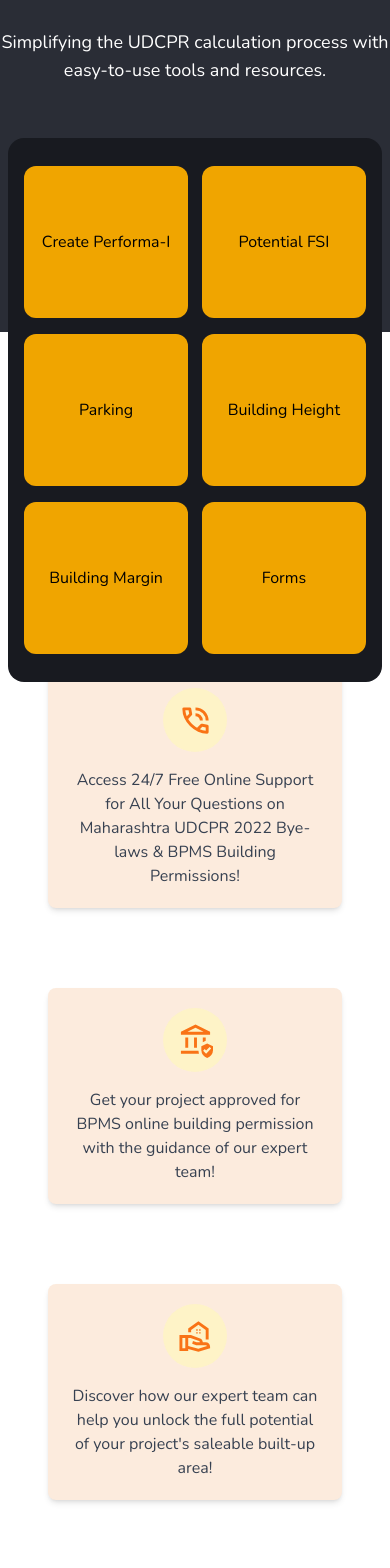
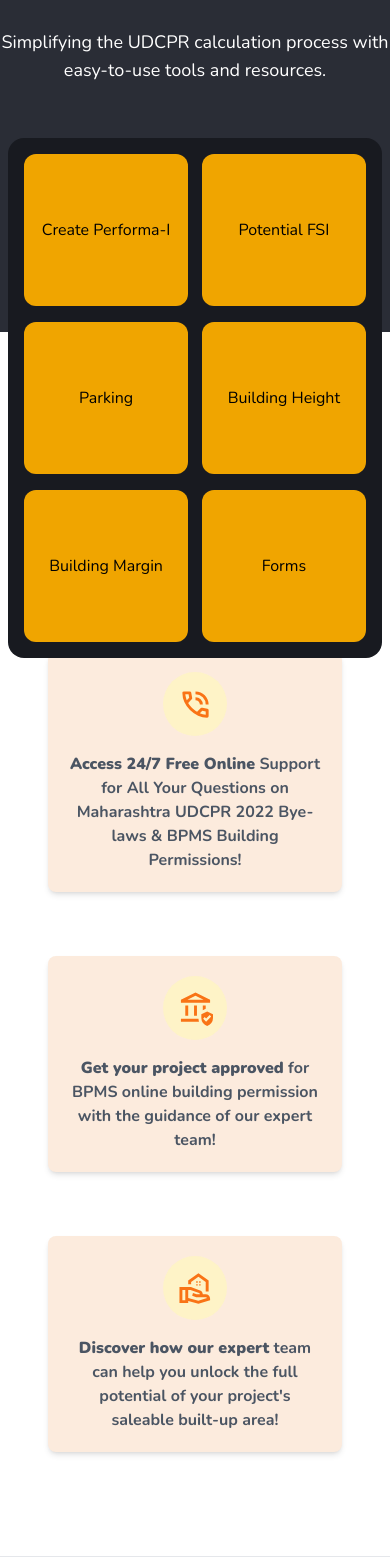
Before and after one commit to caves-infotech/caves-form, a Next.js app in the folder client/: page / in a window 390 px wide. Shown: the part 220-1788 px from the top of the page. Built offline with nearby package versions, Linux system fonts and the light colour scheme; no server answers.

Commit message:
mobile sidebar added

```diff
--- a/client/app/auth/signin/Signin.jsx
+++ b/client/app/auth/signin/Signin.jsx
@@ -34,7 +34,7 @@
       const response = await api.post("/user/signin", formData);
       saveToken(response.data.token);
       toast.success("User Signin Successfully");
-      router.push("/form");
+      router.push("/");
     } catch (err) {
       toast.error(err?.response?.data?.message || "Signin failed");
     }
--- a/client/app/form/Form.jsx
+++ b/client/app/form/Form.jsx
@@ -48,6 +48,7 @@
   function scrollToTop() {
     window.scrollTo({ top: 0, behavior: "smooth" });
   }
+
   return (
     <div className="">
       <Header isScrolled={isScrolled} />
@@ -73,10 +74,10 @@
       }
 
       {isScrolled && (
-        <div className="fixed bottom-8 right-5 sm:right-8 ">
+        <div className="fixed bottom-5 right-5 sm:right-8 ">
         <button
           className={
-            style.colorThree + " animate-bounce p-3 sm:p-5 rounded-full"
+            style.colorThree + " animate-bounce hover:bg-[#F0A500] p-2 sm:p-5 rounded-full"
           }
           onClick={scrollToTop}
         >
--- a/client/app/form/Performa.jsx
+++ b/client/app/form/Performa.jsx
@@ -130,7 +130,10 @@
                 : "sm:pl-[105px] sm:w-7/12 "
             } mt-20`}
           >
+            <div className=" -z-10">
             <Topbar step={step} setStep={setStep} />
+
+            </div>
 
             <div className={` bg-white shadow-2xl rounded-b-xl`}>
               {step === 1 && (
--- a/client/app/page.jsx
+++ b/client/app/page.jsx
@@ -66,9 +66,9 @@
         </section>
 
         {isScrolled && (
-          <div className="fixed bottom-14 right-5 sm:right-8">
+          <div className="fixed bottom-5 right-5 sm:right-8">
             <button
-              className={style.colorThree + " animate-bounce p-3 sm:p-5 rounded-full"}
+              className={style.colorThree + " animate-bounce hover:bg-[#F0A500] p-2 sm:p-5 rounded-full"}
               onClick={scrollToTop}
             >
               <svg
--- a/client/components/NavBox.jsx
+++ b/client/components/NavBox.jsx
@@ -9,20 +9,14 @@
     //     <Box />
 
     // </div>
-    <div className=" sm:m-20 sm:mx-60 m-12 grid grid-flow-row gap-12 text-gray-700 sm:grid-cols-1 md:grid-cols-2 lg:grid-cols-3 xl:grid-cols-4">
-      <Box
-        text={
-          "10+ Pro Tips how to Miximize Saleable Built-Up Area in any Plot or Project"
+    <div className=" sm:m-20 sm:mx-[15%] m-12 grid grid-flow-row gap-8 text-gray-600 font-bold sm:grid-cols-1 md:grid-cols-2 lg:grid-cols-3 xl:grid-cols-4">
+      <div
+        className={
+          style.colorSeven +
+          "  my-4 p-5 hover:text-white text-center fill-orange-500 rounded-lg shadow-md duration-300 hover:bg-[#F0A500] hover:-translate-y-1"
         }
-        svg={
-          //   <svg
-          //     xmlns="http://www.w3.org/2000/svg"
-          //     height="30px"
-          //     viewBox="0 -960 960 960"
-          //     width="30px"
-          //   >
-          //     <path d="M80-120v-720h400v160h400v320h-80v-240H480v80h80v80h-80v80h80v80h-80v80h160v80H80Zm80-80h80v-80h-80v80Zm0-160h80v-80h-80v80Zm0-160h80v-80h-80v80Zm0-160h80v-80h-80v80Zm160 480h80v-80h-80v80Zm0-160h80v-80h-80v80Zm0-160h80v-80h-80v80Zm0-160h80v-80h-80v80ZM800-40v-80h-80v-80h80v-80h80v80h80v80h-80v80h-80ZM640-440v-80h80v80h-80Zm0 160v-80h80v80h-80Z" />
-          //   </svg>
+      >
+        <div className="w-16 h-16 rounded-full flex items-center justify-center mx-auto bg-amber-100 mb-4">
           <svg
             xmlns="http://www.w3.org/2000/svg"
             height="40px"
@@ -31,13 +25,20 @@
           >
             <path d="M480-80q-26 0-47-12.5T400-126q-33 0-56.5-23.5T320-206v-142q-59-39-94.5-103T190-590q0-121 84.5-205.5T480-880q121 0 205.5 84.5T770-590q0 77-35.5 140T640-348v142q0 33-23.5 56.5T560-126q-12 21-33 33.5T480-80Zm-80-126h160v-36H400v36Zm0-76h160v-38H400v38Zm-8-118h58v-108l-88-88 42-42 76 76 76-76 42 42-88 88v108h58q54-26 88-76.5T690-590q0-88-61-149t-149-61q-88 0-149 61t-61 149q0 63 34 113.5t88 76.5Zm88-162Zm0-38Z" />
           </svg>
+        </div>
+        <h4 className="text-md">
+          <b>10+ Pro Tips how to </b> Miximize Saleable Built-Up Area in any Plot or
+          Project
+        </h4>
+      </div>
+
+      <div
+        className={
+          style.colorSeven +
+          "  my-4 p-5 hover:text-white text-center fill-orange-500 rounded-lg shadow-md duration-300 hover:bg-[#F0A500] hover:-translate-y-1"
         }
-      />
-      <Box
-        text={
-          "Access 24/7 Free Online Support for All Your Questions on Maharashtra UDCPR 2022 Bye-laws & BPMS Building Permissions!"
-        }
-        svg={
+      >
+        <div className="w-16 h-16 rounded-full flex items-center justify-center mx-auto bg-amber-100 mb-4">
           <svg
             xmlns="http://www.w3.org/2000/svg"
             height="35px"
@@ -46,13 +47,20 @@
           >
             <path d="M760-480q0-117-81.5-198.5T480-760v-80q75 0 140.5 28.5t114 77q48.5 48.5 77 114T840-480h-80Zm-160 0q0-50-35-85t-85-35v-80q83 0 141.5 58.5T680-480h-80Zm198 360q-125 0-247-54.5T329-329Q229-429 174.5-551T120-798q0-18 12-30t30-12h162q14 0 25 9.5t13 22.5l26 140q2 16-1 27t-11 19l-97 98q20 37 47.5 71.5T387-386q31 31 65 57.5t72 48.5l94-94q9-9 23.5-13.5T670-390l138 28q14 4 23 14.5t9 23.5v162q0 18-12 30t-30 12ZM241-600l66-66-17-94h-89q5 41 14 81t26 79Zm358 358q39 17 79.5 27t81.5 13v-88l-94-19-67 67ZM241-600Zm358 358Z" />
           </svg>
+        </div>
+        <h4 className="text-md">
+          <b>Access 24/7 Free Online</b> Support for All Your Questions on Maharashtra
+          UDCPR 2022 Bye-laws & BPMS Building Permissions!
+        </h4>
+      </div>
+
+      <div
+        className={
+          style.colorSeven +
+          "  my-4 p-5 hover:text-white text-center fill-orange-500 rounded-lg shadow-md duration-300 hover:bg-[#F0A500] hover:-translate-y-1"
         }
-      />
-      <Box
-        text={
-          "Get your project approved for BPMS online building permission with the guidance of our expert team!"
-        }
-        svg={
+      >
+        <div className="w-16 h-16 rounded-full flex items-center justify-center mx-auto bg-amber-100 mb-4">
           <svg
             xmlns="http://www.w3.org/2000/svg"
             height="35px"
@@ -61,21 +69,20 @@
           >
             <path d="M200-280v-280h80v280h-80Zm240 0v-280h80v280h-80ZM80-640v-80l400-200 400 200v80H80Zm179-80h442L480-830 259-720ZM80-120v-80h482q2 21 5 40.5t9 39.5H80Zm600-310v-130h80v90l-80 40ZM800 0q-69-17-114.5-79.5T640-218v-102l160-80 160 80v102q0 76-45.5 138.5T800 0Zm-29-120 139-138-42-42-97 95-39-39-42 43 81 81ZM259-720h442-442Z" />
           </svg>
+        </div>
+        <h4 className="text-md">
+         <b> Get your project approved</b> for BPMS online building permission with the
+          guidance of our expert team!
+        </h4>
+      </div>
+
+      <div
+        className={
+          style.colorSeven +
+          "  my-4 p-5 hover:text-white text-center fill-orange-500 rounded-lg shadow-md duration-300 hover:bg-[#F0A500] hover:-translate-y-1"
         }
-      />
-      <Box
-        text={
-          "Discover how our expert team can help you unlock the full potential of your project's saleable built-up area!"
-        }
-        svg={
-          //   <svg
-          //     xmlns="http://www.w3.org/2000/svg"
-          //     height="35px"
-          //     viewBox="0 -960 960 960"
-          //     width="35px"
-          //   >
-          //     <path d="M480-600 340-740l140-140 140 140-140 140ZM40-160v-160q0-34 23.5-57t56.5-23h131q20 0 38 10t29 27q29 39 71.5 61t90.5 22q49 0 91.5-22t70.5-61q13-17 30.5-27t36.5-10h131q34 0 57 23t23 57v160H640v-91q-35 25-75.5 38T480-200q-43 0-84-13.5T320-252v92H40Zm120-280q-50 0-85-35t-35-85q0-51 35-85.5t85-34.5q51 0 85.5 34.5T280-560q0 50-34.5 85T160-440Zm640 0q-50 0-85-35t-35-85q0-51 35-85.5t85-34.5q51 0 85.5 34.5T920-560q0 50-34.5 85T800-440Z" />
-          //   </svg>
+      >
+        <div className="w-16 h-16 rounded-full flex items-center justify-center mx-auto bg-amber-100 mb-4">
           <svg
             xmlns="http://www.w3.org/2000/svg"
             height="35px"
@@ -84,26 +91,12 @@
           >
             <path d="M760-400v-260L560-800 360-660v60h-80v-100l280-200 280 200v300h-80ZM560-800Zm20 160h40v-40h-40v40Zm-80 0h40v-40h-40v40Zm80 80h40v-40h-40v40Zm-80 0h40v-40h-40v40ZM280-220l278 76 238-74q-5-9-14.5-15.5T760-240H558q-27 0-43-2t-33-8l-93-31 22-78 81 27q17 5 40 8t68 4q0-11-6.5-21T578-354l-234-86h-64v220ZM40-80v-440h304q7 0 14 1.5t13 3.5l235 87q33 12 53.5 42t20.5 66h80q50 0 85 33t35 87v40L560-60l-280-78v58H40Zm80-80h80v-280h-80v280Z" />
           </svg>
-        }
-      />
+        </div>
+        <h4 className="text-md">
+          <b>Discover how our expert</b> team can help you unlock the full potential of
+          your project's saleable built-up area!
+        </h4>
+      </div>
     </div>
   );
 }
-function Box({ text, svg }) {
-  return (
-    //   <div className="bg-red-500 p-5 sm:w-[15%] rounded-md text-wrap">
-    //     10 tips how to achive maximum scalable are for any plot
-    //   </div>
-    <div
-      className={
-        style.colorSeven +
-        "  my-4 p-5 hover:text-white  text-center fill-orange-500 rounded-lg shadow-md duration-300 hover:bg-[#F0A500] hover:-translate-y-1"
-      }
-    >
-      <div className="w-16 h-16 rounded-full flex items-center justify-center mx-auto bg-amber-100 mb-4">
-        {svg}
-      </div>
-      <h4 className="text-md">{text}</h4>
-    </div>
-  );
-}
--- a/client/components/Navbar.jsx
+++ b/client/components/Navbar.jsx
@@ -9,40 +9,104 @@
   return (
     <nav
       className={`fixed w-full z-10 transition-all duration-700 ${
-        isScrolled ? "top-24" : "top-[350px] bg-transparent"
+        isScrolled ? " sm:top-24 top-[70px]" : "top-[350px] bg-transparent"
       }`}
     >
       <div className="container mx-auto py-2">
-        <div className={style.colorThree + " sm:hidden py-5 rounded-2xl mx-2"}>
+        <div
+          className={
+            style.colorThree + " sm:hidden sm:py-5 py-2 rounded-2xl mx-2"
+          }
+        >
           {/* <ul className={ style.colorFour + " flex flex-wrap rounded-2xl mx-3 "}> */}
           <ul className={" flex justify-between flex-wrap mx-4 "}>
-            <li className={ style.colorOne + " w-[48%] p-1 transition-all duration-700 rounded-md my-1 " + `${isScrolled  ? " ": " rounded-xl my-2 py-16"}`}>
-              <Link href="/form" onClick={()=> setState(1)} className="hover:text-slate-700">
+            <li
+              className={
+                style.colorOne +
+                " w-[48%] p-1 transition-all duration-700 rounded-md my-1 " +
+                `${isScrolled ? " " : " rounded-xl my-2 py-16"}`
+              }
+            >
+              <Link
+                href="/form"
+                onClick={() => setState(1)}
+                className="hover:text-slate-700"
+              >
                 Create Performa-I
               </Link>
             </li>
-            <li className={ style.colorOne + "  w-[48%] p-1 transition-all duration-700 rounded-md my-1 " + `${isScrolled  ? " ": " rounded-xl my-2  py-16"}`}>
-              <Link href="/form" onClick={()=> setState(2)}  className="hover:text-slate-700">
+            <li
+              className={
+                style.colorOne +
+                "  w-[48%] p-1 transition-all duration-700 rounded-md my-1 " +
+                `${isScrolled ? " " : " rounded-xl my-2  py-16"}`
+              }
+            >
+              <Link
+                href="/form"
+                onClick={() => setState(2)}
+                className="hover:text-slate-700"
+              >
                 Potential FSI
               </Link>
             </li>
-            <li className={ style.colorOne + "  w-[48%] p-1 transition-all duration-700 rounded-md my-1 " + `${isScrolled  ? " ": " rounded-xl my-2 py-16"}` }>
-              <Link href="/form" onClick={()=> setState(3)} className="hover:text-slate-700">
+            <li
+              className={
+                style.colorOne +
+                "  w-[48%] p-1 transition-all duration-700 rounded-md my-1 " +
+                `${isScrolled ? " " : " rounded-xl my-2 py-16"}`
+              }
+            >
+              <Link
+                href="/form"
+                onClick={() => setState(3)}
+                className="hover:text-slate-700"
+              >
                 Parking
               </Link>
             </li>
-            <li className={ style.colorOne + "  w-[48%] p-1 transition-all duration-700 rounded-md my-1 " + `${isScrolled  ? " ": " rounded-xl my-2 py-16"}`}>
-              <Link href="/form" onClick={()=> setState(4)} className="hover:text-slate-700">
+            <li
+              className={
+                style.colorOne +
+                "  w-[48%] p-1 transition-all duration-700 rounded-md my-1 " +
+                `${isScrolled ? " " : " rounded-xl my-2 py-16"}`
+              }
+            >
+              <Link
+                href="/form"
+                onClick={() => setState(4)}
+                className="hover:text-slate-700"
+              >
                 Building Height
               </Link>
             </li>
-            <li className={ style.colorOne + " w-[48%] p-1 transition-all duration-700 rounded-md my-1 " + `${isScrolled  ? " ": " rounded-xl my-2 py-16"}`}>
-              <Link href="/form" onClick={()=> setState(5)} className="hover:text-slate-700">
-              Building Margin
+            <li
+              className={
+                style.colorOne +
+                " w-[48%] p-1 transition-all duration-700 rounded-md my-1 " +
+                `${isScrolled ? " " : " rounded-xl my-2 py-16"}`
+              }
+            >
+              <Link
+                href="/form"
+                onClick={() => setState(5)}
+                className="hover:text-slate-700"
+              >
+                Building Margin
               </Link>
             </li>
-            <li className={ style.colorOne + " w-[48%] p-1 transition-all duration-700 rounded-md my-1 " + `${isScrolled  ? " ": " rounded-xl my-2 py-16"}`}>
-              <Link href="/form" onClick={()=> setState(6)}  className="hover:text-slate-700">
+            <li
+              className={
+                style.colorOne +
+                " w-[48%] p-1 transition-all duration-700 rounded-md my-1 " +
+                `${isScrolled ? " " : " rounded-xl my-2 py-16"}`
+              }
+            >
+              <Link
+                href="/form"
+                onClick={() => setState(6)}
+                className="hover:text-slate-700"
+              >
                 Forms
               </Link>
             </li>
@@ -53,41 +117,65 @@
           <ul
             className={
               style.colorOne +
-              " flex justify-center space-x-10 py-5 text-xl font-bold rounded-full mx-32 w-screen"
+              " flex flex-col sm:flex-row justify-center space-x-10 py-5 text-xl font-bold rounded-full xl:mx-32 w-screen"
             }
           >
             <li>
-              <Link href="/form" onClick={()=> setState(1)} className="hover:text-slate-700">
+              <Link
+                href="/form"
+                onClick={() => setState(1)}
+                className="hover:text-slate-700"
+              >
                 Create Performa-I
               </Link>
             </li>
             <li className="hidden sm:flex">|</li>
             <li>
-              <Link href="/form" onClick={()=> setState(2)} className="hover:text-slate-700">
+              <Link
+                href="/form"
+                onClick={() => setState(2)}
+                className="hover:text-slate-700"
+              >
                 Potential FSI
               </Link>
             </li>
             <li className="hidden sm:flex">|</li>
             <li>
-              <Link href="/form" onClick={()=> setState(3)} className="hover:text-slate-700">
+              <Link
+                href="/form"
+                onClick={() => setState(3)}
+                className="hover:text-slate-700"
+              >
                 Parking
               </Link>
             </li>
             <li className="hidden sm:flex">|</li>
             <li>
-              <Link href="/form" onClick={()=> setState(4)} className="hover:text-slate-700">
+              <Link
+                href="/form"
+                onClick={() => setState(4)}
+                className="hover:text-slate-700"
+              >
                 Building Height
               </Link>
             </li>
             <li className="hidden sm:flex">|</li>
             <li>
-              <Link href="/form" onClick={()=> setState(5)} className="hover:text-slate-700">
-              Building Margin
+              <Link
+                href="/form"
+                onClick={() => setState(5)}
+                className="hover:text-slate-700"
+              >
+                Building Margin
               </Link>
             </li>
             <li className="hidden sm:flex">|</li>
             <li>
-              <Link href="/form"  onClick={()=> setState(6)}  className="hover:text-slate-700">
+              <Link
+                href="/form"
+                onClick={() => setState(6)}
+                className="hover:text-slate-700"
+              >
                 Forms
               </Link>
             </li>
--- a/client/components/VerticalNavbar.jsx
+++ b/client/components/VerticalNavbar.jsx
@@ -23,6 +23,7 @@
     } else {
       setIsSidebarOpen(true);
     }
+    setIsSidebarOpen(!isSidebarOpen);
 
     setState(s);
   };
@@ -32,7 +33,7 @@
         style.colorFive +
         ` fixed ${
           isVerticalNavbarOpen ? "w-64 " : "w-24 "
-        } shadow-xl h-svh pt-4  top-16 sm:flex flex-col hidden transition-all duration-500 ease-in-out z-20`
+        } shadow-xl h-svh pt-4  top-16 sm:flex hidden flex-col transition-all duration-500 ease-in-out z-20`
       }
     >
       <ul className={"  mx-5 "}>
--- a/client/components/details/FSIDetails.jsx
+++ b/client/components/details/FSIDetails.jsx
@@ -15,7 +15,7 @@
 
   return (
     <>
-      <div className="p-5 sm:hidden">
+      <div className="p-5  sm:hidden">
         <h2 className="text-2xl mb-4">3. FSI Details</h2>
 
         <div className="mb-4">
--- a/client/components/details/Heading.jsx
+++ b/client/components/details/Heading.jsx
@@ -3,7 +3,7 @@
 export default function Heading({text}) {
     const { isVerticalNavbarOpen } = useGetContext();
   return (
-    <div className={` ${ isVerticalNavbarOpen ? " sm:left-64 " : " sm:left-24 "} absolute top-24  ml-5`}>
+    <div className={` ${ isVerticalNavbarOpen ? " sm:left-64 " : " sm:left-24 "} left-8 fixed top-24  ml-5 `}>
       <h2 className=' text-2xl mx-2 font-bold'>{text} </h2>
     </div>
   )
```
Also changed, not shown: client/components/Header.jsx (+19 -10 lines), client/components/Sidebar.jsx (+98 -11 lines), client/components/Topbar.jsx (+5 -6 lines).
